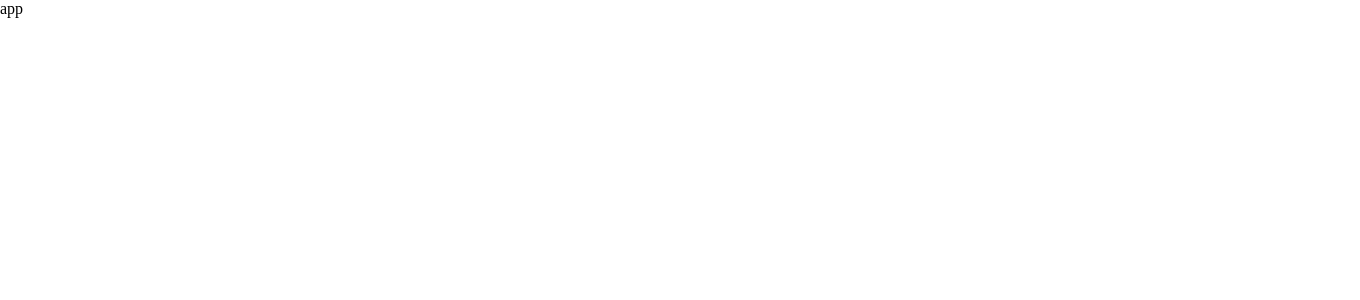
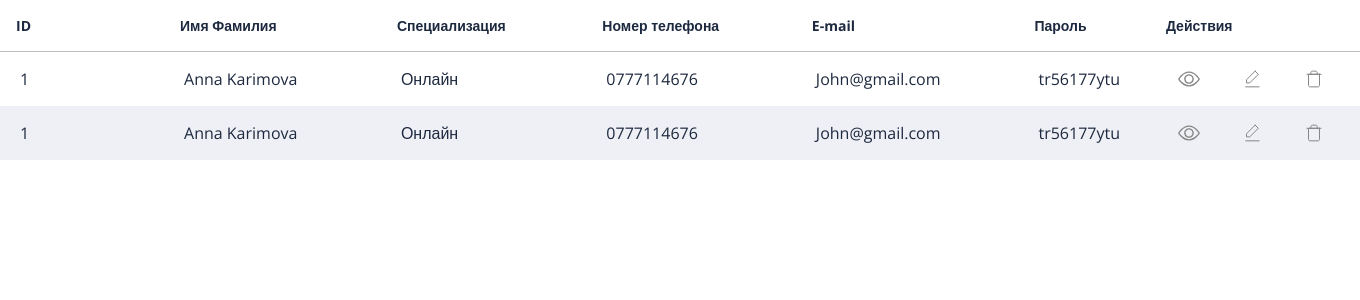
Before and after one commit to peaksoft-school/peaksoft-lms-b-web, a React (Create React App) app: page / in a window 1280 px wide. Shown: the top 300 px of the page, 1360 px wide, since content can reach past the window. Built offline with nearby package versions, Linux system fonts and the light colour scheme.

Commit message:
change the structure

```diff
--- a/src/App.jsx
+++ b/src/App.jsx
@@ -1,7 +1,134 @@
 import React from 'react'
+import styled from 'styled-components'
+import Buttons from '@mui/material/IconButton/IconButton'
+import { Table } from './components/UI/Table'
+import { ReactComponent as EyeIcon } from './assets/icons/EyesForTable.svg'
+import { ReactComponent as EditIcon } from './assets/icons/EditIconForTable.svg'
+import { ReactComponent as TrashBinIcon } from './assets/icons/TrashBinForTable.svg'
 
+const WrapperIcons = styled.div`
+   width: 20vh;
+   display: flex;
+   justify-content: space-between;
+   align-items: center;
+   & > * {
+      &:hover {
+         cursor: pointer;
+         color: blue;
+      }
+   }
+`
 function App() {
-   return <div>app</div>
+   const DATA = [
+      {
+         ID: 1,
+         'Имя Фамилия': 'Anna Karimova ',
+         Специализация: 'Онлайн',
+         'Номер телефона': '0777114676	',
+         'E-mail': 'John@gmail.com',
+         Пароль: 'tr56177ytu',
+      },
+      {
+         ID: 1,
+         'Имя Фамилия': 'Anna Karimova ',
+         Специализация: 'Онлайн',
+         'Номер телефона': '0777114676	',
+         'E-mail': 'John@gmail.com',
+         Пароль: 'tr56177ytu',
+      },
+   ]
+   const APPOINT_TEACHER = [
+      {
+         ID: 1,
+         'Имя Фамилия': 'Anna Karimova ',
+         Специализация: 'Онлайн',
+         'Номер телефона': '0777114676	',
+         'E-mail': 'John@gmail.com',
+      },
+      {
+         ID: 1,
+         'Имя Фамилия': 'Anna Karimova ',
+         Специализация: 'Онлайн',
+         'Номер телефона': '0777114676	',
+         'E-mail': 'John@gmail.com',
+      },
+   ]
+   const STUDENTS = [
+      {
+         ID: 1,
+         'Имя Фамилия': 'Anna Karimova',
+         Группа: 'JS-15-22',
+         Формат: 'Онлайн',
+         'Номер телефона': '0777114676',
+         'E-mail': 'John@gmail.com',
+      },
+      {
+         ID: 1,
+         'Имя Фамилия': 'Anna Karimova',
+         Группа: 'JS-15-22',
+         Формат: 'Онлайн',
+         'Номер телефона': '0777114676',
+         'E-mail': 'John@gmail.com',
+      },
+   ]
+   const INSTRUKTOR_CREATE_STUDEN = [
+      {
+         ID: 1,
+         'Имя Фамилия': 'Anna Karimova ',
+         Группа: 'JS-15-22',
+         'Формат обучения': 'Онлайн',
+         'Номер телефона': '0777114676	',
+         'E-mail': 'John@gmail.com',
+         Пароль: 'tr56177ytu',
+      },
+      {
+         ID: 1,
+         'Имя Фамилия': 'Anna Karimova ',
+         Группа: 'JS-15-22',
+         'Формат обучения': 'Онлайн',
+         'Номер телефона': '0777114676	',
+         'E-mail': 'John@gmail.com',
+         Пароль: 'tr56177ytu',
+      },
+   ]
+   const data = DATA.map((newKey) => ({
+      ...newKey,
+      Действия: (
+         <WrapperIcons>
+            <Buttons
+               onClick={() => alert('Eye')}
+               style={{ background: 'none' }}
+            >
+               <EyeIcon />
+            </Buttons>
+            <Buttons
+               onClick={() => alert('Edit')}
+               style={{ background: 'none' }}
+            >
+               <EditIcon />
+            </Buttons>
+            <Buttons
+               onClick={() => alert('Trash')}
+               style={{ background: 'none' }}
+            >
+               <TrashBinIcon />
+            </Buttons>
+         </WrapperIcons>
+      ),
+   }))
+   const instructorCreateStudens = INSTRUKTOR_CREATE_STUDEN.map((newkey) => ({
+      ...newkey,
+      Удалить: (
+         <Buttons
+            onClick={() => alert('Remove')}
+            style={{ background: 'none' }}
+         >
+            <TrashBinIcon />
+         </Buttons>
+      ),
+   }))
+
+   return <Table data={data} />
 }
 
 export default App
--- a/src/components/UI/Table.jsx
+++ b/src/components/UI/Table.jsx
@@ -1,25 +1,28 @@
 import React from 'react'
 import styled from 'styled-components'
-import Buttons from '@mui/material/IconButton/IconButton'
-import { ReactComponent as EyeIcon } from '../../assets/icons/EyesForTable.svg'
-import { ReactComponent as EditIcon } from '../../assets/icons/EditIconForTable.svg'
-import { ReactComponent as TrashBinIcon } from '../../assets/icons/TrashBinForTable.svg'
 
-const WrapperIcons = styled.div`
-   width: 20vh;
-   display: flex;
-   justify-content: space-between;
-   align-items: center;
-   & > * {
-      &:hover {
-         cursor: pointer;
-         color: blue;
-      }
-   }
-`
+export function Table({ data }) {
+   const columns = data[0] && Object.keys(data[0])
+   const headerOfTable = data[0] && columns.map((heading) => <th>{heading}</th>)
+   const bodyOfTable = data.map((row) => (
+      <tr>
+         {columns.map((column) => (
+            <td>{row[column]}</td>
+         ))}
+      </tr>
+   ))
+   return (
+      <WraperForTable>
+         <StyledTable cellPadding={0} cellSpacing={0}>
+            <Thead>
+               <tr>{headerOfTable}</tr>
+            </Thead>
+            <Tbody>{bodyOfTable}</Tbody>
+         </StyledTable>
+      </WraperForTable>
+   )
+}
 const WraperForTable = styled.div`
-   max-width: 170vh;
-   min-width: 128vh;
    min-height: 86.3vh;
    min-height: 94.5vh;
    background-color: #fff;
@@ -29,6 +32,7 @@ const StyledTable = styled.table`
    background-color: #eff0f6;
    font-family: var(--base-font);
    font-style: normal;
+   width: 170vh;
    color: #1d293f;
    hr {
       border-top: 0.2px solid #e7e9eb;
@@ -38,7 +42,8 @@ const Thead = styled.thead`
    font-weight: 400;
    font-size: 14px;
    line-height: 19px;
-   .tr,
+   width: 170vh;
+
    th {
       white-space: nowrap;
       padding: 1rem;
@@ -66,52 +71,3 @@ const Tbody = styled.tbody`
       padding: 10px 30px 10px 20px;
    }
 `
-export function Table({ userData, onVeiwPassword, onEdit, onDelete }) {
-   const onVeiwPasswordHandler = () => {
-      onVeiwPassword()
-   }
-   const onEditHandler = () => {
-      onEdit()
-   }
-   const onDeleteHdandler = () => {
-      onDelete()
-   }
-   const data = userData.map((newKey) => ({
-      ...newKey,
-      Действия: (
-         <WrapperIcons>
-            <Buttons
-               onClick={onVeiwPasswordHandler}
-               style={{ background: 'none' }}
-            >
-               <EyeIcon />
-            </Buttons>
-            <Buttons onClick={onEditHandler} style={{ background: 'none' }}>
-               <EditIcon />
-            </Buttons>
-            <Buttons onClick={onDeleteHdandler} style={{ background: 'none' }}>
-               <TrashBinIcon />
-            </Buttons>
-         </WrapperIcons>
-      ),
-   }))
-   const columns = data[0] && Object.keys(data[0])
-   const headerOfTable = data[0] && columns.map((heading) => <th>{heading}</th>)
-   const bodyOfTable = data.map((row) => (
-      <tr>
-         {columns.map((column) => (
-            <td>{row[column]}</td>
-         ))}
-      </tr>
-   ))
-   return (
-      <WraperForTable>
-         <StyledTable cellPadding={0} cellSpacing={0}>
-            <Thead>
-               <tr>{headerOfTable}</tr>
-            </Thead>
-            <Tbody>{bodyOfTable}</Tbody>
-         </StyledTable>
-      </WraperForTable>
-   )
-}
```
